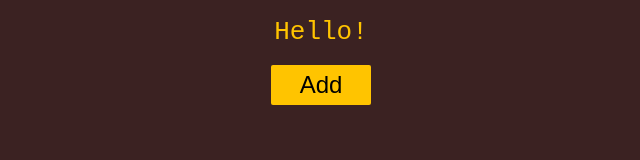
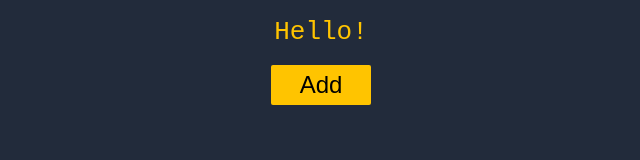
Before and after one commit to romaob/priceslist, a plain HTML site: page index.html in a window 1280 px wide. Shown: the whole page, without its empty margins (319-959 px from the left). Drawn offline with Linux system fonts and the light colour scheme.

Commit message:
updating

```diff
--- a/css/style.css
+++ b/css/style.css
@@ -1,6 +1,6 @@
 body{
     margin: 0;
-    background-color: rgb(59, 34, 34);
+    background-color: rgb(34, 43, 59);
     color: rgb(255, 196, 0);
     text-align: center;
     font-family: monospace;
--- a/index.html
+++ b/index.html
@@ -5,7 +5,7 @@
     <meta http-equiv='X-UA-Compatible' content='IE=edge'>
     <meta name='viewport' content='width=device-width, initial-scale=1'>
     <link rel="icon" type="image/png" href="./image/priceslist-icon-full.png">
-    <title>My A2HS Demo</title>
+    <title>Prices List</title>
 
     <link href="./css/style.css" rel="stylesheet">
     <script src="./js/index.js" defer></script>
```
